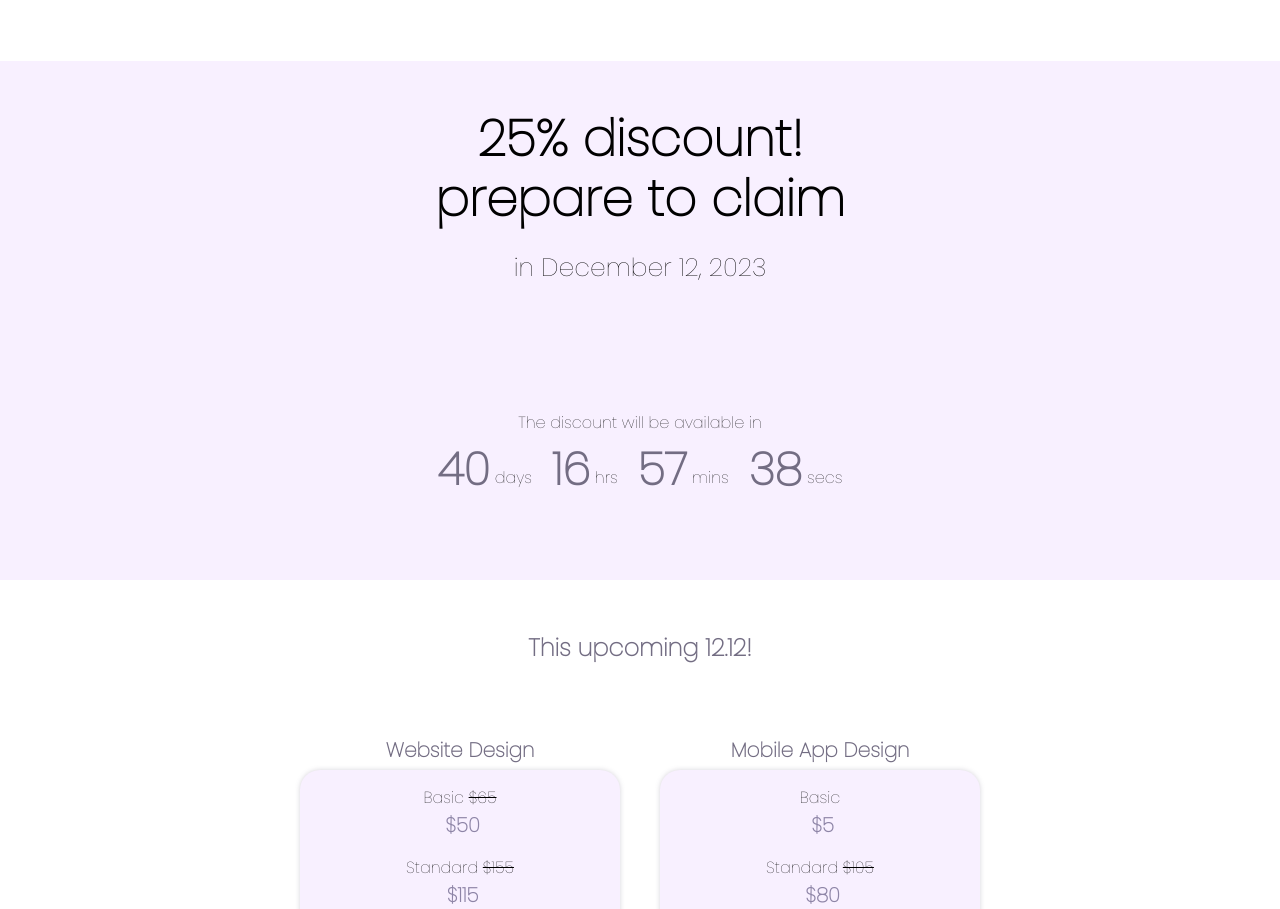
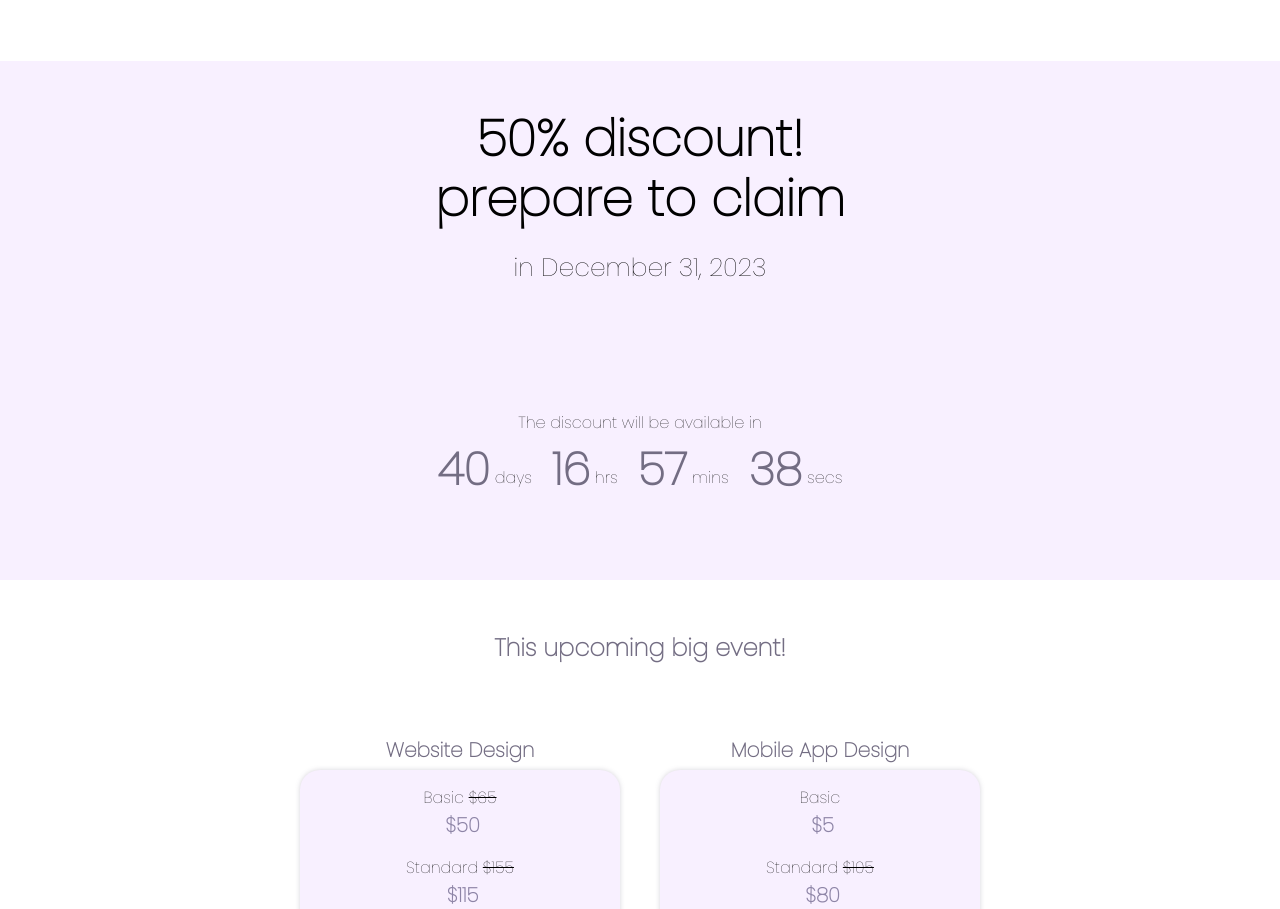
Before and after one commit to ChaanBiz/business_site, a plain HTML site: page chaan.html in a window 1280 px wide. Shown: the part 844-1753 px from the top of the page. Drawn offline with Linux system fonts and the light colour scheme.

Commit message:
Update chaan.html
descriptions changed

```diff
--- a/chaan.html
+++ b/chaan.html
@@ -72,7 +72,7 @@
 
     <div class="deals flex" id="deals">
       <div class="label" id="claim_now">
-          <h2 id="label_h2">25% discount!<br> prepare to claim<br><span id="label_span">in December 12, 2023</span></h2>
+          <h2 id="label_h2">50% discount!<br> prepare to claim<br><span id="label_span">in December 31, 2023</span></h2>
       </div>
 
       <p id="claim_note">The discount will be available in</p>
@@ -99,7 +99,7 @@
     </div>
 
     <div class="discount">
-      <h2 id="discount_h2">This upcoming 12.12!</h2>
+      <h2 id="discount_h2">This upcoming big event!</h2>
       <p class="directions first">choose a service below and click the picture</p>
       <p class="directions">You'll be redirected to Fiverr for ordering</p>
       <div class="choices">
```
